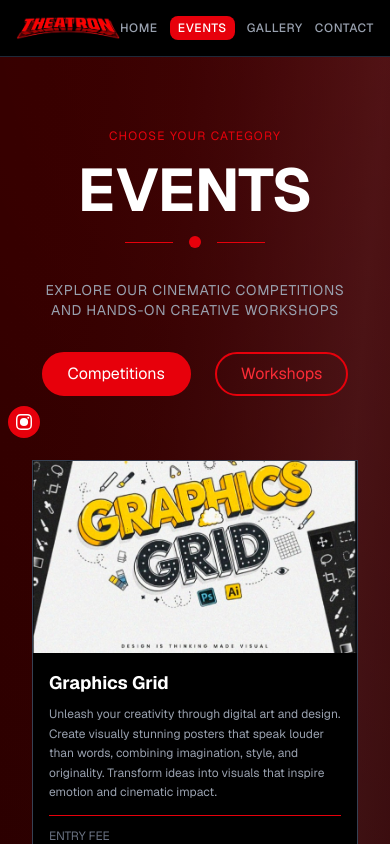
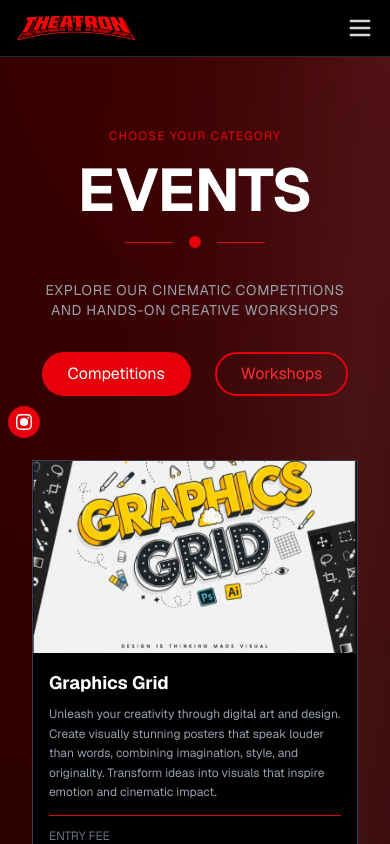
Before and after one commit to Club-Asymmetric/Theatron_Frontend, a Next.js app: page /events in a window 390 px wide. Shown: the top 844 px of the page. Built offline with nearby package versions, Linux system fonts and the light colour scheme.

Commit message:
nav bar corrected

```diff
--- a/src/components/navigation.jsx
+++ b/src/components/navigation.jsx
@@ -1,12 +1,17 @@
 "use client"
 
+import { useState } from "react"
 import Image from "next/image"
 import Link from "next/link"
 import { usePathname } from "next/navigation"
+import { Menu, X } from "lucide-react" // icon library
 
 export default function Navigation() {
   const pathname = usePathname()
+  const [menuOpen, setMenuOpen] = useState(false)
   const isActive = (path) => pathname === path
+
+  const toggleMenu = () => setMenuOpen(!menuOpen)
 
   return (
     <nav className="fixed top-0 w-full bg-black border-b border-gray-800 z-50">
@@ -24,7 +29,7 @@ export default function Navigation() {
           />
         </Link>
 
-        {/* Center - Collaboration Logos (absolutely centered, hidden on mobile) */}
+        {/* Center - Collaboration Logos (hidden on mobile) */}
         <div className="absolute left-1/2 -translate-x-1/2 hidden lg:flex items-center gap-4 xl:gap-6 h-[50px]">
           <div className="w-[120px] xl:w-[150px]">
             <Image
@@ -47,44 +52,61 @@ export default function Navigation() {
           </div>
         </div>
 
-
-
-        {/* Right - Navigation Links */}
-        <div className="flex items-center gap-3 sm:gap-4 md:gap-6 lg:gap-8">
+        {/* Right - Desktop Navigation Links */}
+        <div className="hidden md:flex items-center gap-3 sm:gap-4 md:gap-6 lg:gap-8">
+          {[
+            { name: "HOME", path: "/" },
+            { name: "EVENTS", path: "/events" },
+            { name: "GALLERY", path: "/gallery" },
+            { name: "CONTACT", path: "/contact" },
+          ].map((item) => (
             <Link
-            href="/"
+              key={item.path}
+              href={item.path}
               className={`text-xs sm:text-sm tracking-wider font-medium transition ${
-              isActive("/") ? "bg-red-600 px-2 py-1 sm:px-3 sm:py-1.5 md:px-4 md:py-2 text-white rounded-md" : "text-gray-400 hover:text-white"
+                isActive(item.path)
+                  ? "bg-red-600 px-2 py-1 sm:px-3 sm:py-1.5 md:px-4 md:py-2 text-white rounded-md"
+                  : "text-gray-400 hover:text-white"
               }`}
             >
-            HOME
+              {item.name}
             </Link>
+          ))}
+        </div>
+
+        {/* Mobile Hamburger Icon */}
+        <button
+          onClick={toggleMenu}
+          className="md:hidden text-gray-300 hover:text-white transition focus:outline-none"
+        >
+          {menuOpen ? <X size={28} /> : <Menu size={28} />}
+        </button>
+      </div>
+
+      {/* Mobile Menu Dropdown */}
+      {menuOpen && (
+        <div className="md:hidden bg-black border-t border-gray-800 flex flex-col items-center py-4 space-y-4">
+          {[
+            { name: "HOME", path: "/" },
+            { name: "EVENTS", path: "/events" },
+            { name: "GALLERY", path: "/gallery" },
+            { name: "CONTACT", path: "/contact" },
+          ].map((item) => (
             <Link
-            href="/events"
-            className={`text-xs sm:text-sm tracking-wider font-medium transition ${
-              isActive("/events") ? "bg-red-600 px-2 py-1 sm:px-3 sm:py-1.5 md:px-4 md:py-2 text-white rounded-md" : "text-gray-400 hover:text-white"
+              key={item.path}
+              href={item.path}
+              onClick={() => setMenuOpen(false)} // close menu after click
+              className={`text-sm font-medium transition ${
+                isActive(item.path)
+                  ? "text-red-600"
+                  : "text-gray-400 hover:text-white"
               }`}
             >
-            EVENTS
+              {item.name}
             </Link>
-          <Link
-            href="/gallery"
-            className={`text-xs sm:text-sm tracking-wider font-medium transition ${
-              isActive("/gallery") ? "bg-red-600 px-2 py-1 sm:px-3 sm:py-1.5 md:px-4 md:py-2 text-white rounded-md" : "text-gray-400 hover:text-white"
-            }`}
-          >
-            GALLERY
-          </Link>
-          <Link
-            href="/contact"
-            className={`text-xs sm:text-sm tracking-wider font-medium transition ${
-              isActive("/contact") ? "text-red-600" : "text-gray-400 hover:text-white"
-            }`}
-          >
-            CONTACT
-          </Link>
+          ))}
         </div>
-      </div>
+      )}
     </nav>
   )
 }
```
Lines whose indentation alone changed are shown as unchanged.
